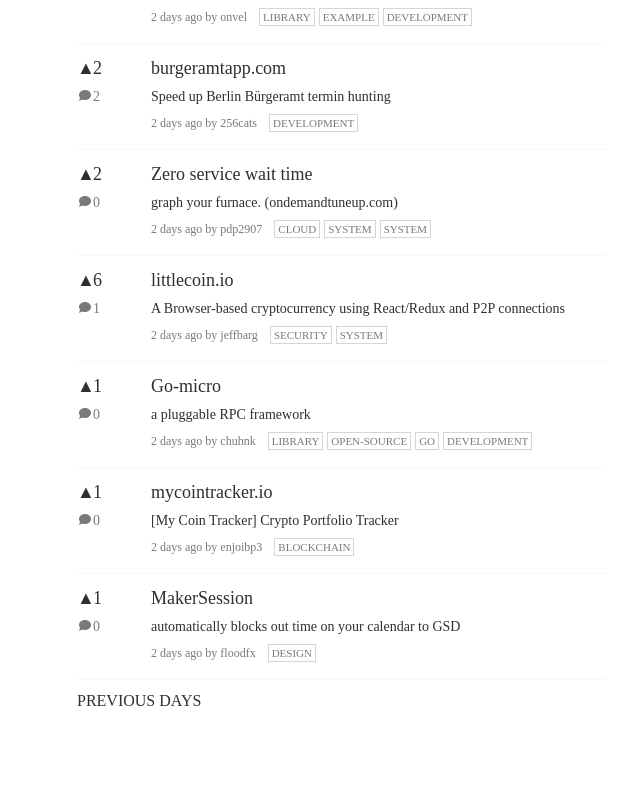
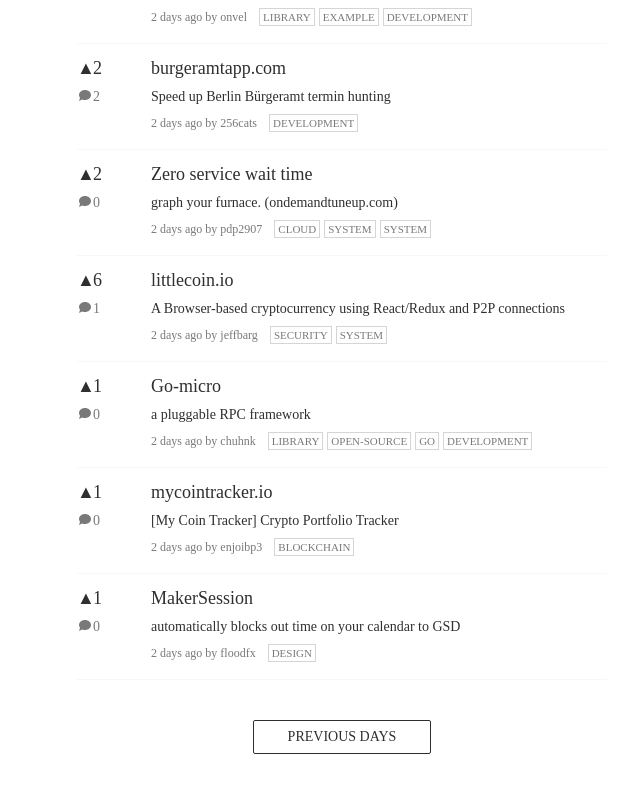
Before and after one commit to haingdc/hackerhunt, a React (Create React App) app: page / in a window 1280 px wide. Shown: the part 1197-1989 px from the top of the page, without its empty margins (271-911 px from the left). Before the commit the page ends 1907 px from the top, so only its background shows below. Built offline with nearby package versions, Linux system fonts and the light colour scheme.

Commit message:
make up for 'Previous Day' button

```diff
--- /dev/null
+++ b/src/List.css
@@ -0,0 +1,16 @@
+div.list-container footer {
+  margin: 40px 0 60px;
+  text-align: center;
+  cursor: pointer;
+}
+
+div.list-container footer > a {
+  color: #2f2f2f;
+  display: inline-block;
+  border: 1px solid #2f2f2f;
+  font-weight: 500;
+  border-radius: 2px;
+  padding: 8px 34px;
+  text-transform: uppercase;
+  font-size: 14px;
+}
--- a/src/List.js
+++ b/src/List.js
@@ -1,6 +1,7 @@
 import React, { Component } from "react";
 import HeaderList from "./components/HeaderList";
 import ArticleContainer from "./ArticleContainer";
+import "./List.css";
 
 class List extends Component {
   render() {
```
